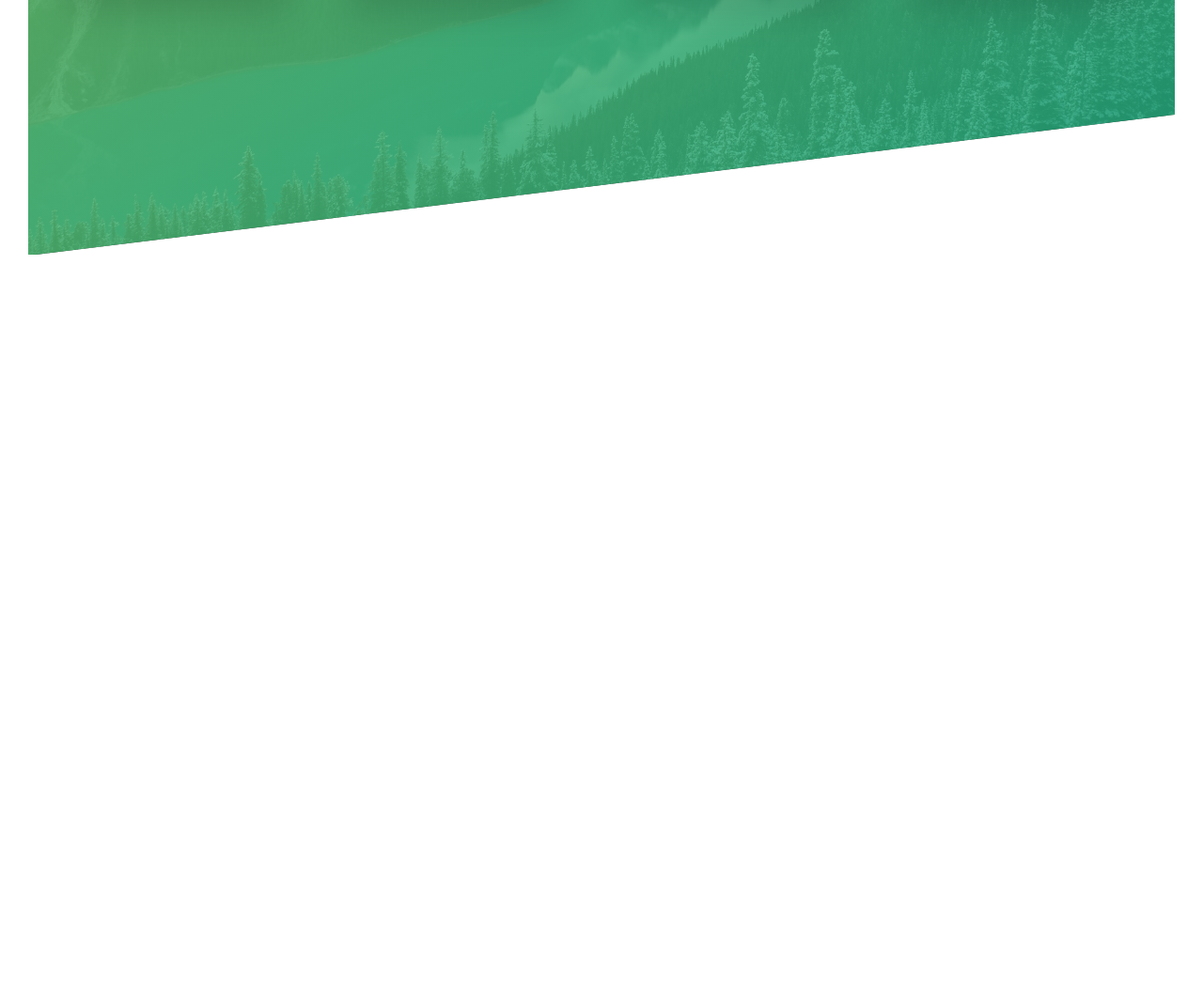
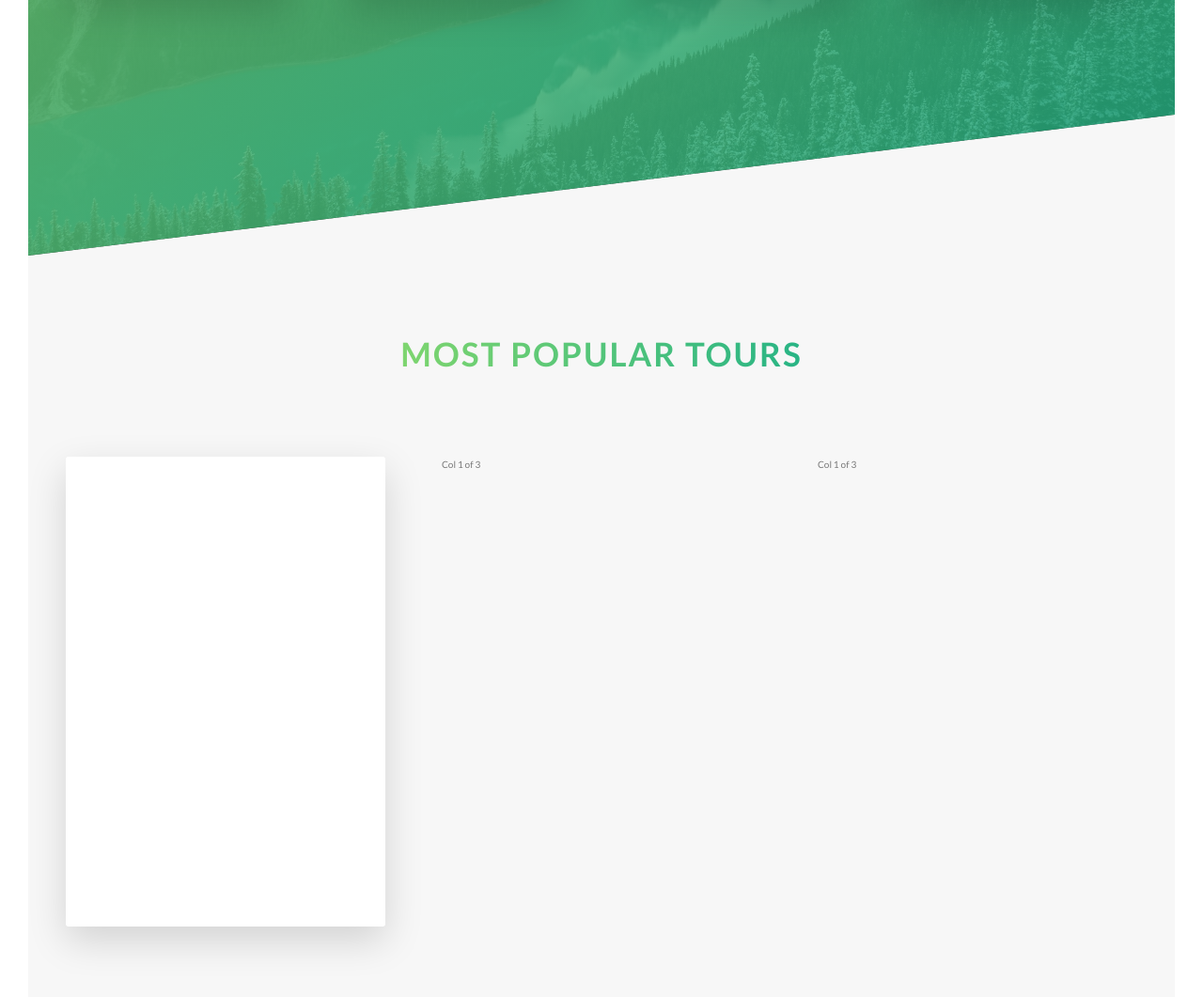
Before and after one commit to DimasWerito/advanced_css, a website: page Natours/starter/index.html in a window 1280 px wide. Shown: the part 1987-3048 px from the top of the page at 94% size. Before the commit the page ends 2258 px from the top, so only its background shows below. Drawn offline with Linux system fonts and the light colour scheme.

Commit message:
section tours card 1

```diff
--- a/Natours/sass/abstracts/_variables.scss
+++ b/Natours/sass/abstracts/_variables.scss
@@ -2,6 +2,13 @@
 $color-primary: #55c57a;
 $color-primary-light: #7ed56f;
 $color-primary-dark: #28b485;
+
+$color-secondary-light: #ffb900;
+$color-secondary-dark: #ff7730;
+
+$color-tertiary-light: #2998ff;
+$color-tertiary-dark: #5643fa;
+
 $color-grey-dark: #777;
 $color-grey-light-1: #f7f7f7;
 $color-white: #fff;
--- /dev/null
+++ b/Natours/sass/components/_card.scss
@@ -0,0 +1,44 @@
+.card {
+  perspective: 150rem;
+  -moz-perspective: 150rem;
+  position: relative;
+  height: 50rem;
+
+  &__side {
+    color: white;
+    font-size: 2rem;
+    height: 50rem;
+    transition: all 0.8s ease;
+    position: absolute;
+    top: 0;
+    left: 0;
+    width: 100%;
+    backface-visibility: hidden;
+    border-radius: 3px;
+    box-shadow: 0 1.5rem 4rem rgba($color-black, 0.15);
+
+    &--front {
+      background-color: $color-white;
+    }
+
+    &--back {
+      transform: rotateY(180deg);
+
+      &-1 {
+        background-image: linear-gradient(
+          to right bottom,
+          $color-secondary-light,
+          $color-secondary-dark
+        );
+      }
+    }
+  }
+
+  &:hover &__side--front {
+    transform: rotateY(180deg);
+  }
+
+  &:hover &__side--back {
+    transform: rotateY(0);
+  }
+}
--- a/Natours/sass/main.scss
+++ b/Natours/sass/main.scss
@@ -10,6 +10,7 @@
 @import "components/button";
 @import "components/composition";
 @import "components/feature-box";
+@import "components/card";
 
 @import "layout/header";
 @import "layout/grid";
--- a/Natours/sass/pages/_home.scss
+++ b/Natours/sass/pages/_home.scss
@@ -21,3 +21,9 @@
     transform: skewY(7deg);
   }
 }
+
+.section-tours {
+  background-color: $color-grey-light-1;
+  padding: 25rem 0 50rem 0;
+  margin-top: -10rem;
+}
--- a/Natours/starter/index.html
+++ b/Natours/starter/index.html
@@ -127,6 +127,25 @@
           </div>
         </div>
       </section>
+
+      <section class="section-tours">
+        <div class="u-center-text u-margin-bottom-big">
+          <h2 class="heading-secondary">Most popular tours</h2>
+        </div>
+
+        <div class="row">
+          <div class="col-1-of-3">
+            <div class="card">
+              <div class="card__side card__side--front">FRONT</div>
+              <div class="card__side card__side--back card__side--back-1">
+                BACK
+              </div>
+            </div>
+          </div>
+          <div class="col-1-of-3">Col 1 of 3</div>
+          <div class="col-1-of-3">Col 1 of 3</div>
+        </div>
+      </section>
     </main>
 
     <!-- <section class="grid-test">
```
Also changed, not shown: Natours/starter/css/style.css.
